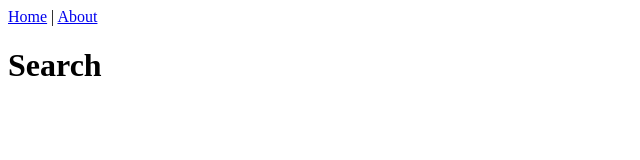
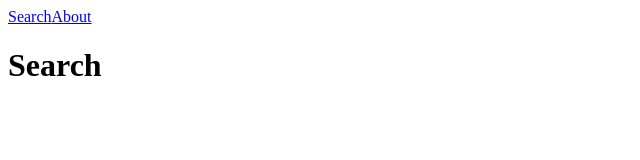
Before and after one commit to ENIO1910/Spacer, a Vue app: page / in a window 1280 px wide. Shown: the top 160 px of the page, without its empty margins (0-640 px from the left). Built offline with nearby package versions, Linux system fonts and the light colour scheme.

Commit message:
Basic app view

```diff
--- a/src/App.vue
+++ b/src/App.vue
@@ -1,11 +1,12 @@
 <template>
-  <div id="nav">
-    <router-link to="/">Home</router-link> |
-    <router-link to="/about">About</router-link>
+  <div class="app">
+    <div class="nav">
+      <router-link to="/">Search</router-link>
+      <router-link to="/about">About</router-link>
+    </div>
+  <router-view/>
   </div>
-  <router-view/>
 </template>
-
-<style lang="scss">
+<style lang="scss" scoped>
 
 </style>
--- a/src/views/Search.vue
+++ b/src/views/Search.vue
@@ -5,5 +5,7 @@
 </template>
 
 <script>
-
+export default {
+  name: 'Search',
+};
 </script>
```
Also changed, not shown: .eslintrc.js.
